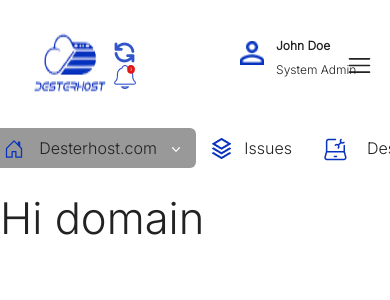
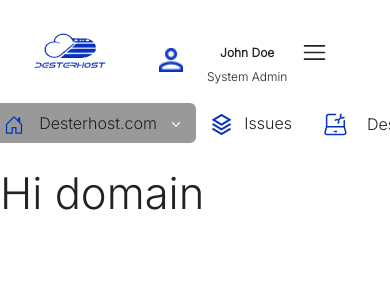
Before and after one commit to Michvista/desterhost-dashboard, a React (Create React App) app: page / in a window 390 px wide. Shown: the top 300 px of the page. Built offline with nearby package versions, Linux system fonts and the light colour scheme.

Commit message:
Update home.css

```diff
--- a/src/pages/home.css
+++ b/src/pages/home.css
@@ -60,6 +60,7 @@ height: -webkit-fill-available;
     display: flex;
     justify-content: space-between;
     width: 100%;
+    align-items:center;
 }
 .nav-pills .nav-item .nav-link.custom{
     color: #222;
@@ -846,6 +847,24 @@ margin:auto;
 
 	}
 
+	.imgs{
+		display:none;
+	}
+	.text{
+	text-align:center;
+	}
+.user{
+	display:flex;
+	gap:12px;
+}
+.others{
+display:flex !important;
+align-items:center;
+justify-content:center;
+gap:20x;
+width:100%;
+
+}
 
 }
 @media screen and (max-width: 650px) {
```
